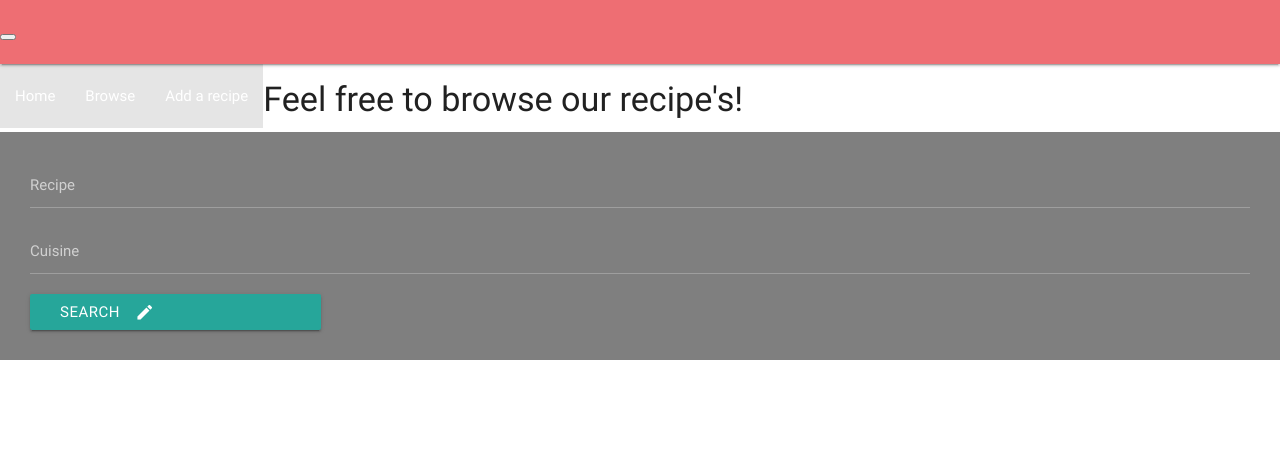
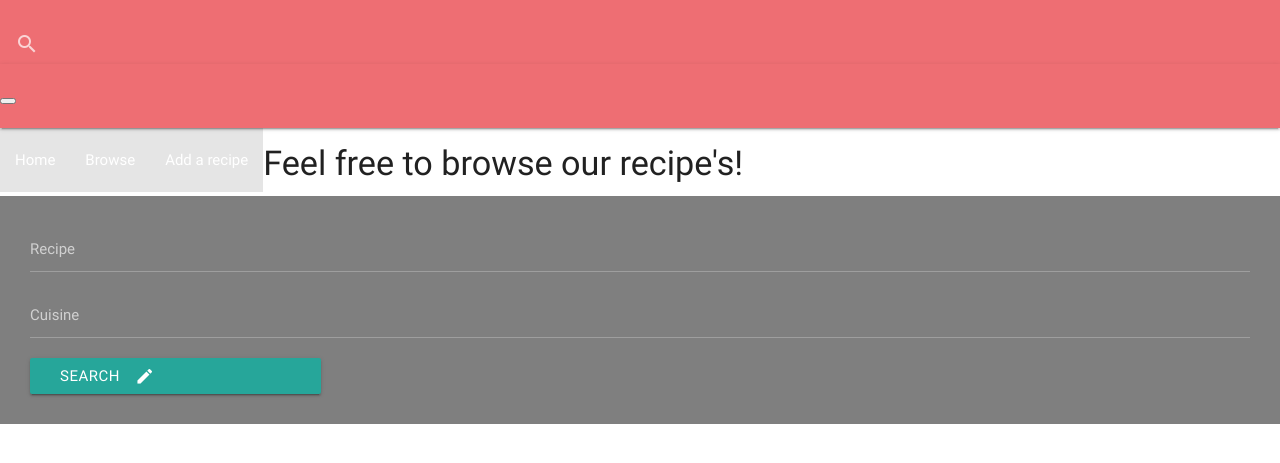
Before and after one commit to stormtrooper88/Cook-Book-Milestone-Three-Project, a Flask app: page /browse in a window 1280 px wide. Shown: the top 463 px of the page. Run offline with Flask 2, Linux system fonts and the light colour scheme; some libraries are stand-ins or nearby versions.

Commit message:
Added search bar at the top of the page

```diff
--- a/templates/base.html
+++ b/templates/base.html
@@ -11,6 +11,17 @@
 </head>
 <body>
 <header>
+  <nav>
+    <div class="nav-wrapper">
+      <form>
+        <div class="input-field">
+          <input id="search" type="search" required>
+          <label class="label-icon" for="search"><i class="material-icons">search</i></label>
+          <i class="material-icons">close</i>
+        </div>
+      </form>
+    </div>
+  </nav>
 <nav class="navbar navbar-expand-lg navbar-light bg-light">
   <a class="navbar-brand" href="#"></a>
   <button class="navbar-toggler" type="button" data-toggle="collapse" data-target="#navbarSupportedContent" aria-controls="navbarSupportedContent" aria-expanded="false" aria-label="Toggle navigation">
```
